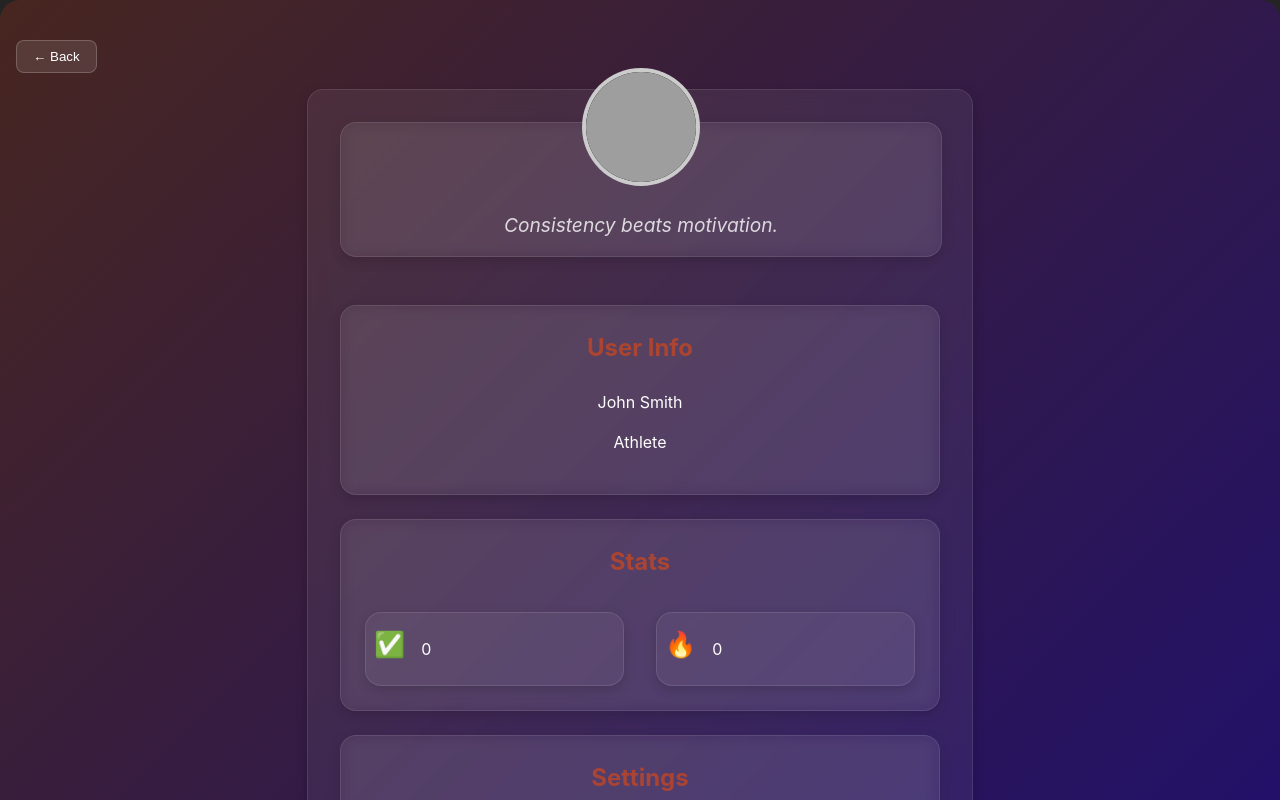
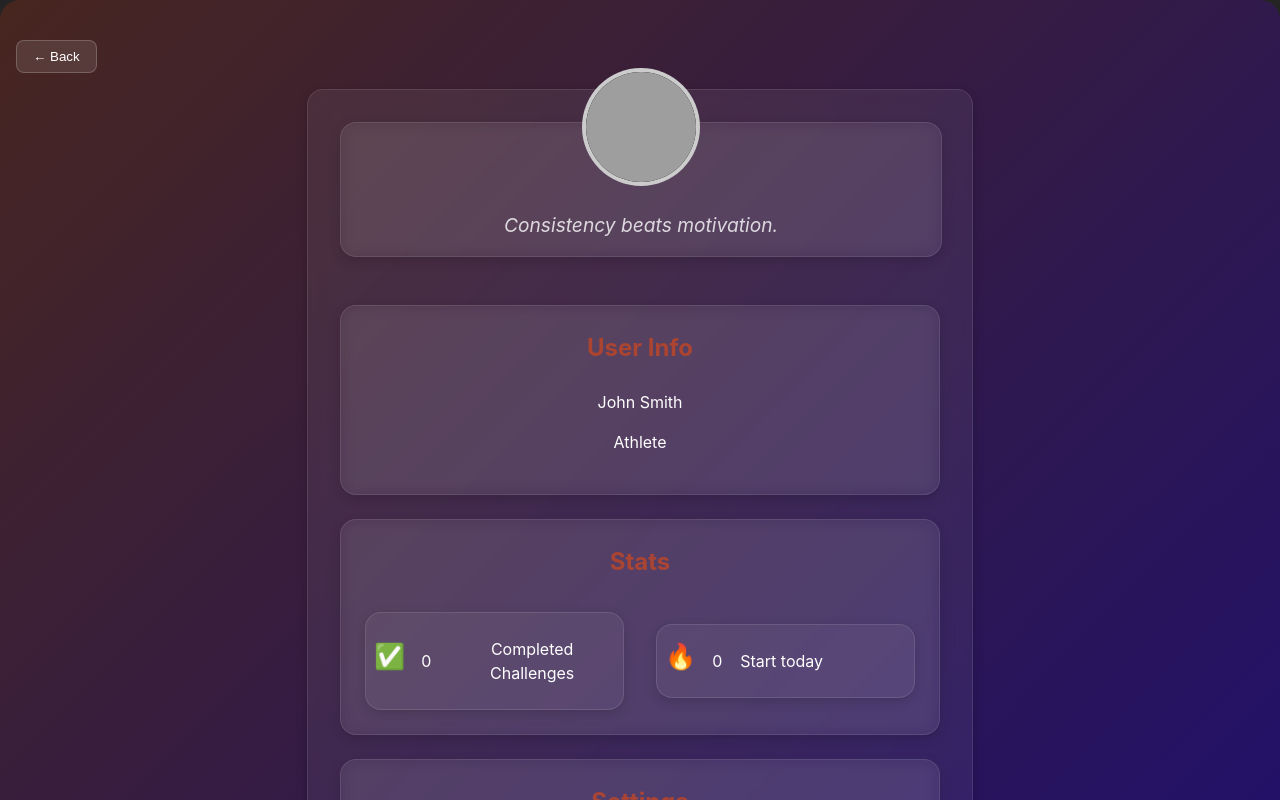
Before and after one commit to robertoandino/challenge-me, a React (Vite) app: page /profile in a window 1280 px wide. Shown: the top 800 px of the page. Built offline with nearby package versions, Linux system fonts and the light colour scheme; grey boxes are pictures that could not be loaded.

Commit message:
Updated UI

```diff
--- a/src/components/Profile/Profile.css
+++ b/src/components/Profile/Profile.css
@@ -168,6 +168,15 @@
     font-size: 25px;
 }
 
+.stat-info {
+    display: flex;
+    align-items: center;
+}
+
+.stat-value {
+    margin-right: 18px;
+}
+
 /* Save Button */
 .save-button {
     width: 100%;
--- a/src/components/Profile/Profile.tsx
+++ b/src/components/Profile/Profile.tsx
@@ -46,15 +46,22 @@ const Profile: React.FC = () => {
                     <div className="profile-stats">
                     <div className="profile-stat-card">
                         <span className="stat-icon">✅</span>
-                        <div>
+                        <div className="stat-info">
                             <p className="stat-value">{completedCount}</p>
+                            <p className="stat-label">Completed Challenges</p>
                         </div>
                     </div>
 
                     <div className="profile-stat-card">
                         <span className="stat-icon">🔥</span>
-                        <div>
+                        <div className="stat-info">
                             <p className="stat-value">{streakCount}</p>
+                            <p className="stat-label">
+                                {streakCount === 0
+                                    ? "Start today"
+                                    : `${streakCount}-day streak`
+                                }
+                            </p>
                         </div>
                     </div>
                     </div>
```
